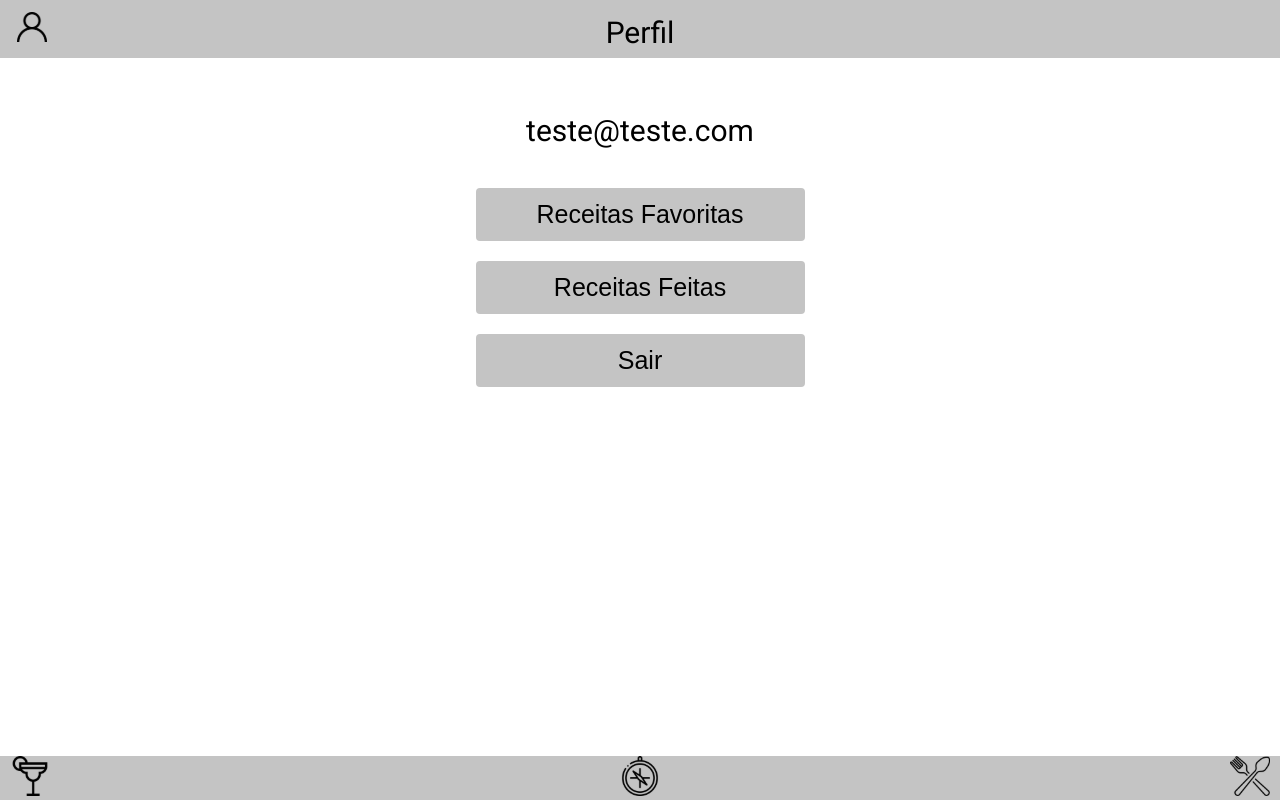
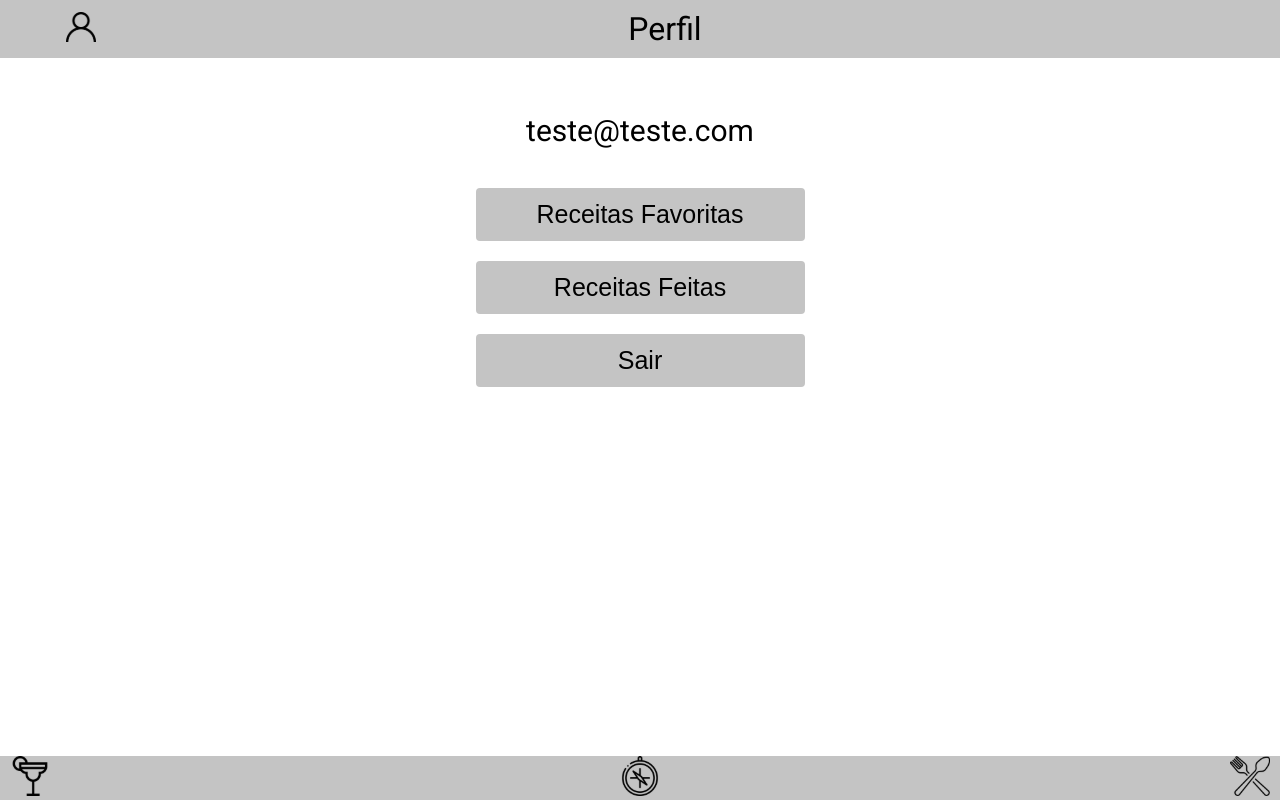
Before and after one commit to tryber/sd-04-recipes-app-7, a React (Create React App) app: page /perfil in a window 1280 px wide. Built offline with nearby package versions, Linux system fonts and the light colour scheme; no server answers.

Commit message:
Go and pass.

```diff
--- a/src/components/Header/Header.css
+++ b/src/components/Header/Header.css
@@ -1,37 +1,27 @@
 .main-container {
+  align-items: center;
   background-color: rgb(196, 196, 196);
   display: flex;
   height: 58px;
-  justify-content: space-between;
+  justify-content: space-around;
   width: 100%;
 }
 
 .profile-container {
-  height: 30px;
+  /* height: 30px;
   left: 7px;
   position: absolute;
   top: 12px;
-  width: 30px;
+  width: 30px; */
 }
 
 .title-container {
-  font-size: 15px;
-  height: 35px;
-  left: 50%;
-  position: relative;
   text-align: center;
-  top: 20%;
-  transform: translate(-50%, -50%);
-  width: 119px;
+  width: 70%;
 }
 
-.glass-container {
-  height: 30px;
-  left: 317px;
-  position: absolute;
-  top: 12px;
-  width: 30px;
-}
+/* .glass-container {
+} */
 
 .glass-container input {
   border: none;
```
